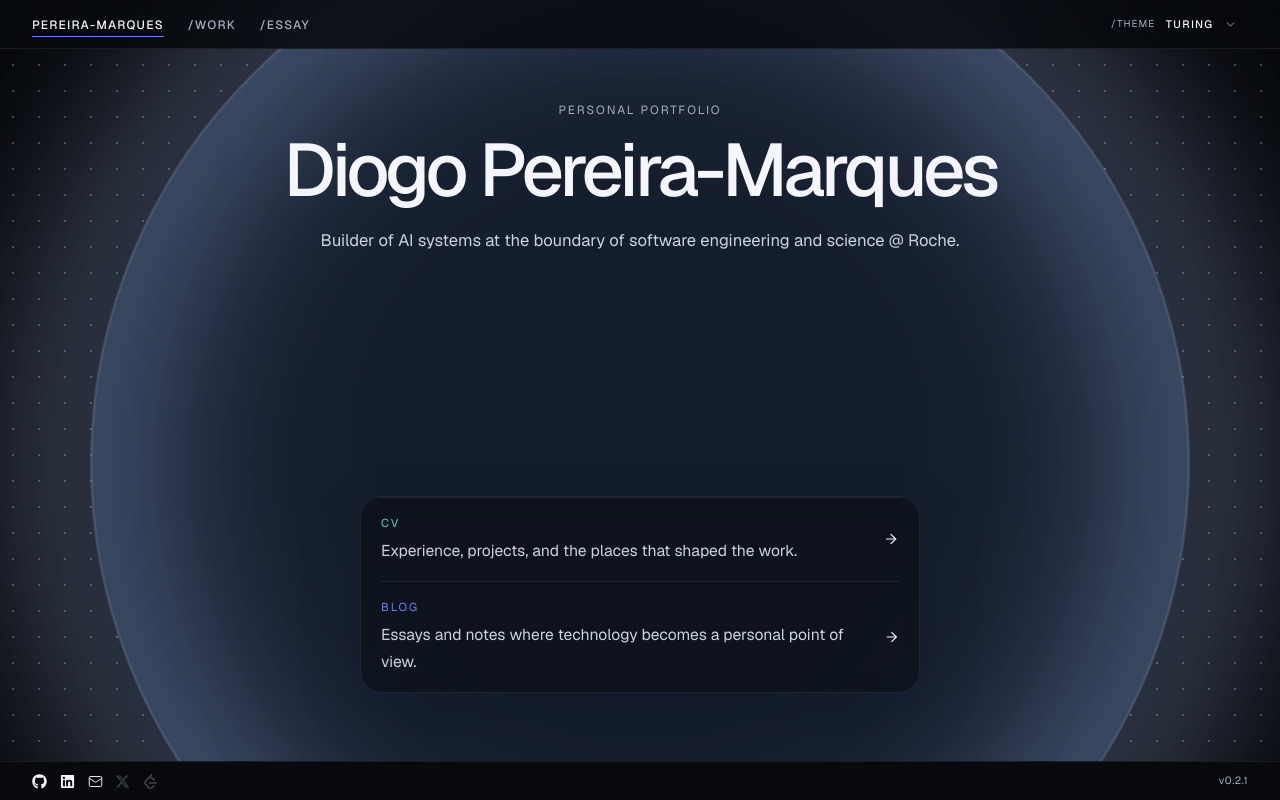
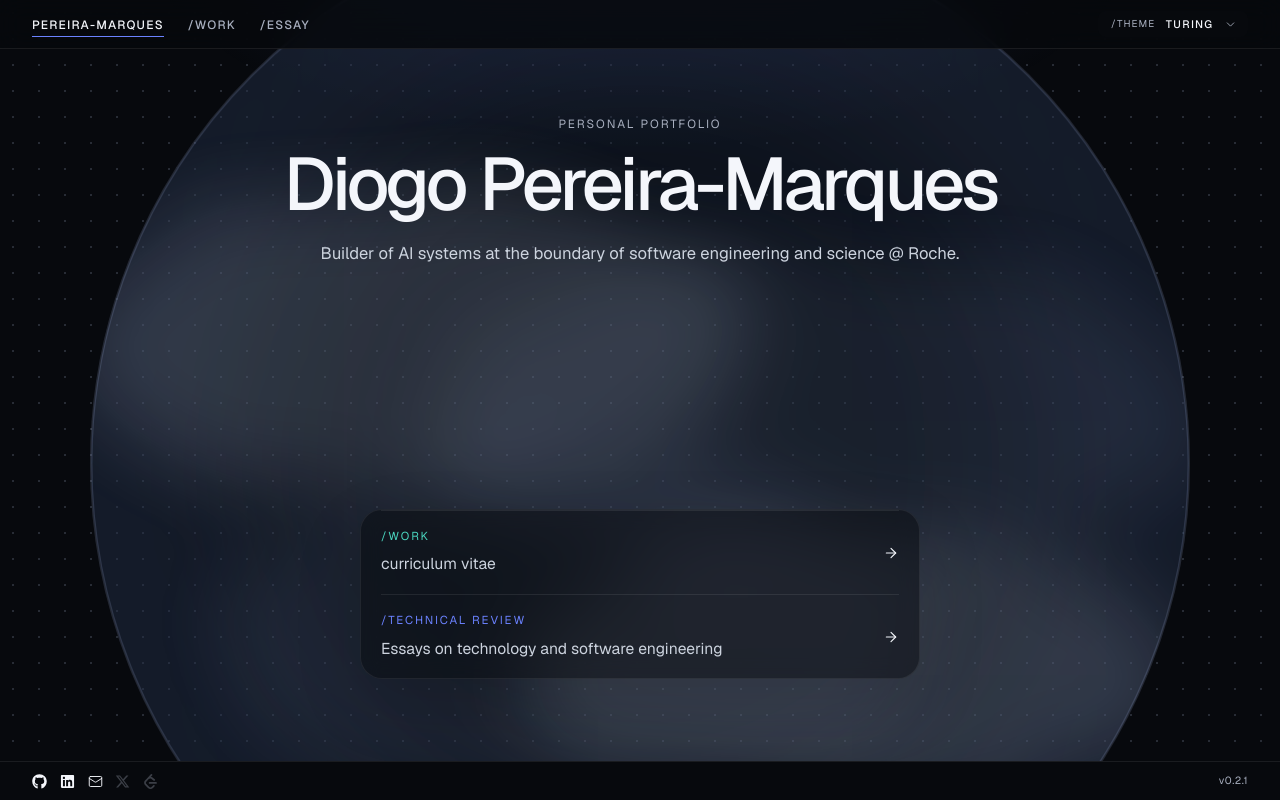
Before and after one commit to diogobaltazar/diogopm-dev, a React (Vite) app: page / in a window 1280 px wide. Built offline with nearby package versions, Linux system fonts and the light colour scheme; what world-atlas would draw is missing.

Commit message:
Refine globe styling and landing atmosphere

```diff
--- a/src/components/Globe.tsx
+++ b/src/components/Globe.tsx
@@ -103,6 +103,7 @@ interface GlobeProps {
 }
 
 export default function Globe({ mode = 'globe', activeArc, activeLocation, activeType, onCityClick }: GlobeProps) {
+  const isGlobe = mode === 'globe'
   const isOrb = mode === 'orb'
   const isHero = mode === 'hero'
   const staticMode = useMemo(detectStatic, [])
@@ -217,43 +218,51 @@ export default function Globe({ mode = 'globe', activeArc, activeLocation, activ
   const haloColor = isOrb
     ? (isDay ? 'rgba(106,86,215,0.46)' : 'rgba(177,150,255,0.8)')
     : isHero
-      ? (isDay ? 'rgba(92,126,183,0.26)' : 'rgba(124,150,224,0.36)')
+      ? (isDay ? 'rgba(42,42,42,0.16)' : 'rgba(124,150,224,0.36)')
     : (isDay ? 'rgba(23,120,111,0.54)' : 'rgba(74,215,192,0.82)')
 
   // Day/night palette
   const sphereFill   = isOrb
     ? 'transparent'
     : isHero
-      ? (isDay ? '#ebe6dc' : '#141d2b')
+      ? (isDay ? 'rgba(236,233,226,0.52)' : 'rgba(20,29,43,0.44)')
+      : isGlobe
+        ? 'transparent'
         : (isDay ? '#e8e3da' : '#06080d')
   const sphereStroke = isOrb
     ? (isDay ? 'rgba(92, 102, 140, 0.24)' : 'rgba(188, 210, 255, 0.24)')
     : isHero
-      ? (isDay ? 'rgba(104, 116, 142, 0.14)' : 'rgba(188, 206, 255, 0.16)')
+      ? (isDay ? 'rgba(28, 28, 28, 0.14)' : 'rgba(188, 206, 255, 0.16)')
+      : isGlobe
+        ? (isDay ? 'rgba(22, 22, 22, 0.16)' : 'rgba(206, 220, 255, 0.16)')
         : 'none'
-  const sphereStrokeWidth = isOrb ? 1.25 : isHero ? 1.3 : 0
-  const landFill     = isDay ? '#ddd7cd' : '#10151d'
-  const outlineColor = isDay ? 'rgba(63,103,214,0.22)' : 'rgba(107,130,255,0.22)'
+  const sphereStrokeWidth = isOrb ? 1.25 : isHero ? 1.3 : isGlobe ? 1.15 : 0
+  const landFill     = isGlobe ? 'none' : (isDay ? '#ddd7cd' : '#10151d')
+  const landStroke   = isGlobe ? (isDay ? 'rgba(24, 24, 24, 0.18)' : 'rgba(212, 226, 255, 0.18)') : 'none'
+  const outlineColor = isGlobe
+    ? (isDay ? 'rgba(18,18,18,0.3)' : 'rgba(224,236,255,0.26)')
+    : (isDay ? 'rgba(63,103,214,0.22)' : 'rgba(107,130,255,0.22)')
   const dotInactive  = isDay ? 'rgba(70,84,130,0.46)' : 'rgba(196,216,255,0.7)'
   const dotActive    = activeType === 'education' ? PURPLE : (isDay ? CYAN : '#ffffff')
   const labelActive  = isDay ? 'rgba(25,28,42,0.92)' : 'rgba(255,255,255,0.92)'
   const labelInact   = isDay ? 'rgba(78,86,118,0.5)' : 'rgba(162,197,255,0.38)'
   const outerHaloStroke = isOrb ? 10 : isHero ? 22 : 30
-  const innerHaloStroke = isOrb ? 12 : isHero ? 34 : 80
+  const innerHaloStroke = isOrb ? 12 : isHero ? 34 : isGlobe ? 0 : 80
   const contentOpacity = isOrb || isHero ? 0 : 1
   const heroSphereFillValues = isDay
-    ? '#ebe6dc;#e1e6ec;#e9dfd2;#dfe7e3;#ebe6dc'
-    : '#141d2b;#1b2638;#162233;#201d34;#141d2b'
+    ? 'rgba(236,233,226,0.52);rgba(242,239,233,0.48);rgba(231,227,220,0.54);rgba(244,242,238,0.46);rgba(236,233,226,0.52)'
+    : 'rgba(20,29,43,0.44);rgba(27,38,56,0.40);rgba(22,34,51,0.46);rgba(32,29,52,0.38);rgba(20,29,43,0.44)'
   const heroSphereStrokeValues = isDay
-    ? 'rgba(104,116,142,0.14);rgba(92,126,183,0.18);rgba(56,130,121,0.16);rgba(104,116,142,0.14)'
+    ? 'rgba(28,28,28,0.14);rgba(54,54,54,0.18);rgba(96,96,96,0.16);rgba(28,28,28,0.14)'
     : 'rgba(188,206,255,0.16);rgba(124,150,224,0.2);rgba(90,182,205,0.18);rgba(188,206,255,0.16)'
   const heroOuterGlowValues = isDay
-    ? 'rgba(82,90,116,0.34);rgba(92,126,183,0.26);rgba(77,147,138,0.24);rgba(82,90,116,0.34)'
+    ? 'rgba(34,34,34,0.18);rgba(76,76,76,0.14);rgba(110,110,110,0.12);rgba(34,34,34,0.18)'
     : 'rgba(164,184,238,0.72);rgba(124,150,224,0.56);rgba(90,182,205,0.48);rgba(164,184,238,0.72)'
   const heroInnerGlowValues = isDay
-    ? 'rgba(92,126,183,0.22);rgba(77,147,138,0.2);rgba(120,111,171,0.18);rgba(92,126,183,0.22)'
+    ? 'rgba(34,34,34,0.12);rgba(62,62,62,0.1);rgba(92,92,92,0.08);rgba(34,34,34,0.12)'
     : 'rgba(124,150,224,0.32);rgba(90,182,205,0.28);rgba(152,144,210,0.24);rgba(124,150,224,0.32)'
-
+  const heroFogTone = isDay ? 'rgba(255,255,255,0.42)' : 'rgba(214,226,255,0.16)'
+  const heroFogToneSoft = isDay ? 'rgba(255,255,255,0.22)' : 'rgba(166,188,236,0.1)'
   return (
     <svg
       viewBox="0 0 500 500"
@@ -287,6 +296,21 @@ export default function Globe({ mode = 'globe', activeArc, activeLocation, activ
           <feMerge><feMergeNode in="b" /><feMergeNode in="SourceGraphic" /></feMerge>
         </filter>
 
+        <filter id="hero-fog-flow" x="-50%" y="-50%" width="200%" height="200%">
+          <feTurbulence type="fractalNoise" baseFrequency="0.012 0.03" numOctaves="3" seed="7" result="noise">
+            <animate
+              attributeName="baseFrequency"
+              values="0.012 0.03;0.018 0.022;0.01 0.034;0.012 0.03"
+              dur="26s"
+              repeatCount="indefinite"
+            />
+          </feTurbulence>
+          <feDisplacementMap in="SourceGraphic" in2="noise" scale="34" xChannelSelector="R" yChannelSelector="G">
+            <animate attributeName="scale" values="22;38;28;22" dur="18s" repeatCount="indefinite" />
+          </feDisplacementMap>
+          <feGaussianBlur stdDeviation="20" />
+        </filter>
+
         <clipPath id="clip">
           <circle cx={CX} cy={CY} r={R} />
         </clipPath>
@@ -306,6 +330,88 @@ export default function Globe({ mode = 'globe', activeArc, activeLocation, activ
         {isHero && <animate attributeName="stroke" values={heroSphereStrokeValues} dur="34s" repeatCount="indefinite" />}
       </circle>
 
+      {isHero && (
+        <g clipPath="url(#clip)" opacity={0.92}>
+          <g filter="url(#hero-fog-flow)">
+            <ellipse cx={132} cy={188} rx={176} ry={78} fill={heroFogTone}>
+              <animateTransform
+                attributeName="transform"
+                type="translate"
+                values="-18 -10; 24 14; -18 -10"
+                dur="20s"
+                repeatCount="indefinite"
+              />
+              <animateTransform
+                attributeName="transform"
+                additive="sum"
+                type="rotate"
+                values="-4 132 188;3 132 188;-4 132 188"
+                dur="22s"
+                repeatCount="indefinite"
+              />
+              <animate attributeName="opacity" values="0.42;0.72;0.42" dur="16s" repeatCount="indefinite" />
+            </ellipse>
+
+            <ellipse cx={338} cy={226} rx={194} ry={86} fill={heroFogToneSoft}>
+              <animateTransform
+                attributeName="transform"
+                type="translate"
+                values="18 -10; -22 18; 18 -10"
+                dur="27s"
+                repeatCount="indefinite"
+              />
+              <animateTransform
+                attributeName="transform"
+                additive="sum"
+                type="rotate"
+                values="3 338 226;-5 338 226;3 338 226"
+                dur="24s"
+                repeatCount="indefinite"
+              />
+              <animate attributeName="opacity" values="0.28;0.56;0.28" dur="19s" repeatCount="indefinite" />
+            </ellipse>
+
+            <ellipse cx={214} cy={336} rx={182} ry={92} fill={heroFogToneSoft}>
+              <animateTransform
+                attributeName="transform"
+                type="translate"
+                values="-24 14; 20 -12; -24 14"
+                dur="23s"
+                repeatCount="indefinite"
+              />
+              <animateTransform
+                attributeName="transform"
+                additive="sum"
+                type="rotate"
+                values="-6 214 336;4 214 336;-6 214 336"
+                dur="18s"
+                repeatCount="indefinite"
+              />
+              <animate attributeName="opacity" values="0.22;0.48;0.22" dur="17s" repeatCount="indefinite" />
+            </ellipse>
+
+            <ellipse cx={360} cy={356} rx={168} ry={74} fill={heroFogTone}>
+              <animateTransform
+                attributeName="transform"
+                type="translate"
+                values="14 10; -18 -12; 14 10"
+                dur="21s"
+                repeatCount="indefinite"
+              />
+              <animateTransform
+                attributeName="transform"
+                additive="sum"
+                type="rotate"
+                values="5 360 356;-4 360 356;5 360 356"
+                dur="20s"
+                repeatCount="indefinite"
+              />
+              <animate attributeName="opacity" values="0.24;0.52;0.24" dur="15s" repeatCount="indefinite" />
+            </ellipse>
+          </g>
+        </g>
+      )}
+
       {/* Clipped globe content */}
       {/* Globe content — fades out in orb mode */}
       <g style={{ opacity: contentOpacity, transition: 'opacity 0.9s ease' }}>
@@ -314,7 +420,9 @@ export default function Globe({ mode = 'globe', activeArc, activeLocation, activ
         <path
           d={pathGen(land as GeoPermissibleObjects) ?? ''}
           fill={landFill}
-          style={{ transition: 'fill 0.6s ease' }}
+          stroke={landStroke}
+          strokeWidth={isGlobe ? 0.65 : 0}
+          style={{ transition: 'fill 0.6s ease, stroke 0.6s ease' }}
         />
 
         {/* Worked-in country outlines */}
@@ -425,18 +533,8 @@ export default function Globe({ mode = 'globe', activeArc, activeLocation, activ
       })}
       </g> {/* end fading globe content group */}
 
-      {/* Rim halo — outer glow */}
-      <circle
-        cx={CX} cy={CY} r={R + 8}
-        fill="none"
-        stroke={isDay ? 'rgba(75,84,115,0.34)' : 'rgba(183,205,255,0.88)'}
-        strokeWidth={outerHaloStroke}
-        filter="url(#rim-outer)"
-        style={{ transition: 'stroke 1.1s ease' }}
-      >
-        {isHero && <animate attributeName="stroke" values={heroOuterGlowValues} dur="30s" repeatCount="indefinite" />}
-      </circle>
       {/* Rim halo — inner glow */}
+      {innerHaloStroke > 0 && (
         <circle
           cx={CX} cy={CY} r={R - 8}
           fill="none"
@@ -448,6 +546,7 @@ export default function Globe({ mode = 'globe', activeArc, activeLocation, activ
         >
           {isHero && <animate attributeName="stroke" values={heroInnerGlowValues} dur="28s" repeatCount="indefinite" />}
         </circle>
+      )}
     </svg>
   )
 }
--- a/src/index.css
+++ b/src/index.css
@@ -25,28 +25,28 @@
   --card-bg-hover:   rgba(255, 255, 255, 0.035);
   --desc:            #ccd3de;
   --hint:            rgba(255, 255, 255, 0.2);
-  --dot-color:       rgba(255, 255, 255, 0.24);
+  --dot-color:       rgba(172, 184, 214, 0.2);
   --hero-gradient:   linear-gradient(to bottom, #ffffff 50%, rgba(255, 255, 255, 0.45));
   --entry-inactive:  0.58;
 }
 
 /* ── Day theme ───────────────────────────────────────────────────────────── */
 [data-theme="day"] {
-  --bg:              #f5f2eb;
-  --fg:              #171717;
-  --muted:           #5d6171;
-  --accent:          #3f67d6;
-  --accent-strong:   #284bb2;
-  --industry-accent: #17786f;
-  --education-accent:#6a56d7;
-  --border:          rgba(0, 0, 0, 0.1);
-  --nav-bg:          rgba(245, 242, 235, 0.9);
-  --card-bg:         rgba(0, 0, 0, 0.03);
-  --card-bg-hover:   rgba(0, 0, 0, 0.06);
-  --desc:            #343845;
-  --hint:            rgba(0, 0, 0, 0.3);
-  --dot-color:       rgba(0, 0, 0, 0.12);
-  --hero-gradient:   linear-gradient(to bottom, #0a0a0a 60%, rgba(10, 10, 10, 0.55));
+  --bg:              #f6f4ef;
+  --fg:              #111111;
+  --muted:           #6b675f;
+  --accent:          #1b1b1b;
+  --accent-strong:   #050505;
+  --industry-accent: #0f6b60;
+  --education-accent:#8a4d5f;
+  --border:          rgba(0, 0, 0, 0.12);
+  --nav-bg:          rgba(246, 244, 239, 0.92);
+  --card-bg:         rgba(0, 0, 0, 0.025);
+  --card-bg-hover:   rgba(0, 0, 0, 0.05);
+  --desc:            #2f2c28;
+  --hint:            rgba(0, 0, 0, 0.28);
+  --dot-color:       rgba(0, 0, 0, 0.14);
+  --hero-gradient:   linear-gradient(to bottom, #0f0f0f 60%, rgba(15, 15, 15, 0.6));
   --entry-inactive:  0.5;
 }
 
--- a/src/pages/Blog.tsx
+++ b/src/pages/Blog.tsx
@@ -117,7 +117,7 @@ export default function Blog() {
   const sections: ThoughtSection[] = [
     {
       title: 'Technology Review',
-      intro: 'Reviews, essays, and field notes on software engineering, AI systems, developer tools, and the trade-offs behind modern technical work.',
+      intro: 'Essays on software engineering and the industry.',
       cards: technologyCards.length > 0 ? technologyCards : [
         {
           title: 'Forthcoming Review',
@@ -142,7 +142,7 @@ export default function Blog() {
               marginBottom: '0.9rem',
             }}
           >
-            Thought
+            /ESSAY
           </p>
           <h1
             style={{
@@ -157,7 +157,7 @@ export default function Blog() {
             Archive of essays.
           </h1>
           <p style={{ maxWidth: 680, marginTop: '1.25rem', fontSize: '0.98rem', lineHeight: 1.8, color: 'var(--desc)' }}>
-            Technology Review et al.
+            Technology Review, Philosophy et al.
           </p>
         </section>
 
--- a/src/pages/Landing.tsx
+++ b/src/pages/Landing.tsx
@@ -110,7 +110,7 @@ export default function Landing() {
                     color: 'var(--industry-accent)',
                   }}
                 >
-                  CV
+                  /WORK
                 </p>
                 <p
                   style={{
@@ -120,7 +120,7 @@ export default function Landing() {
                     color: 'var(--desc)',
                   }}
                 >
-                  Experience, projects, and the places that shaped the work.
+                  curriculum vitae
                 </p>
               </div>
               <ArrowRight size={16} strokeWidth={1.7} />
@@ -150,7 +150,7 @@ export default function Landing() {
                     color: 'var(--accent)',
                   }}
                 >
-                  Blog
+                  /TECHNICAL REVIEW
                 </p>
                 <p
                   style={{
@@ -160,7 +160,7 @@ export default function Landing() {
                     color: 'var(--desc)',
                   }}
                 >
-                  Essays and notes where technology becomes a personal point of view.
+                  Essays on technology and software engineering
                 </p>
               </div>
               <ArrowRight size={16} strokeWidth={1.7} />
```
Lines whose indentation alone changed are shown as unchanged.
